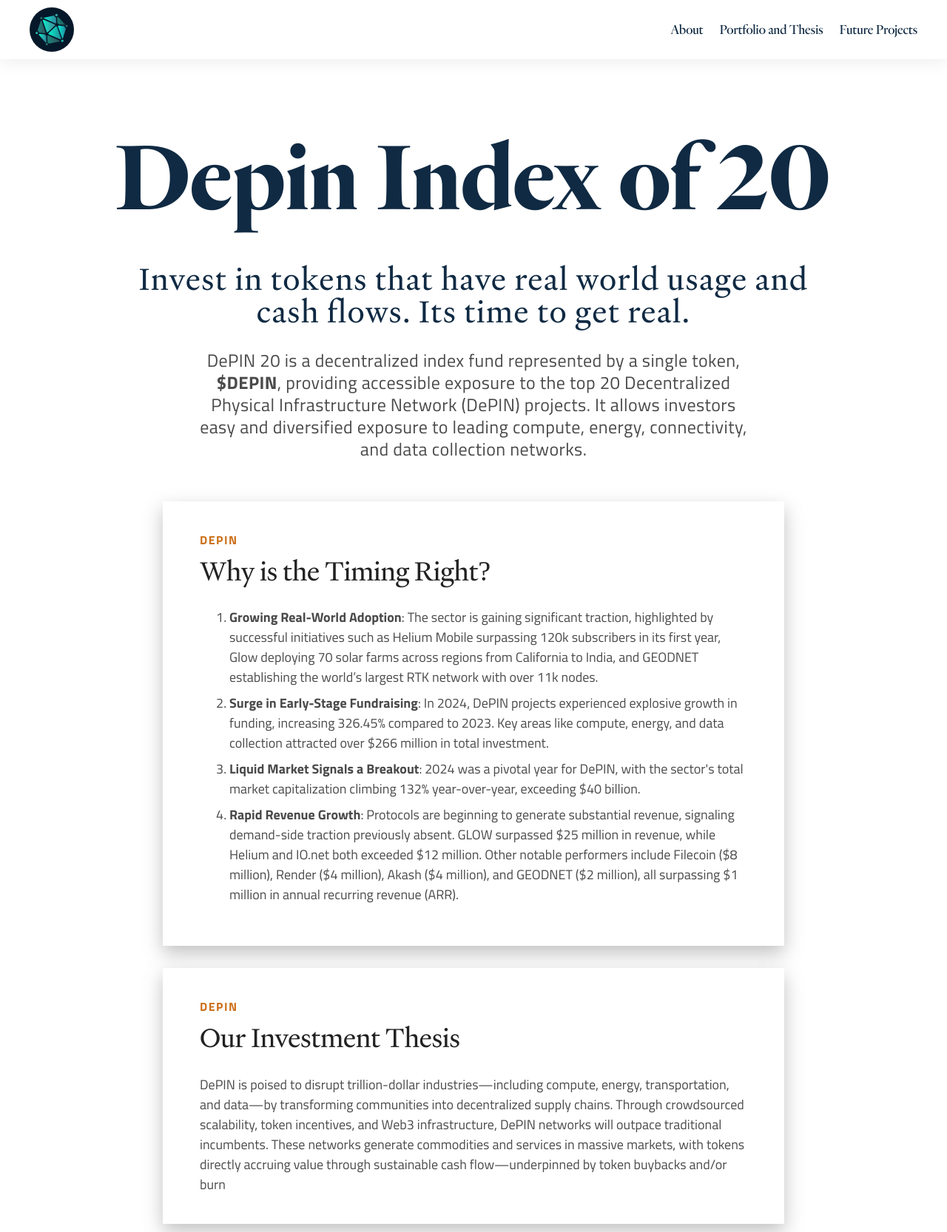
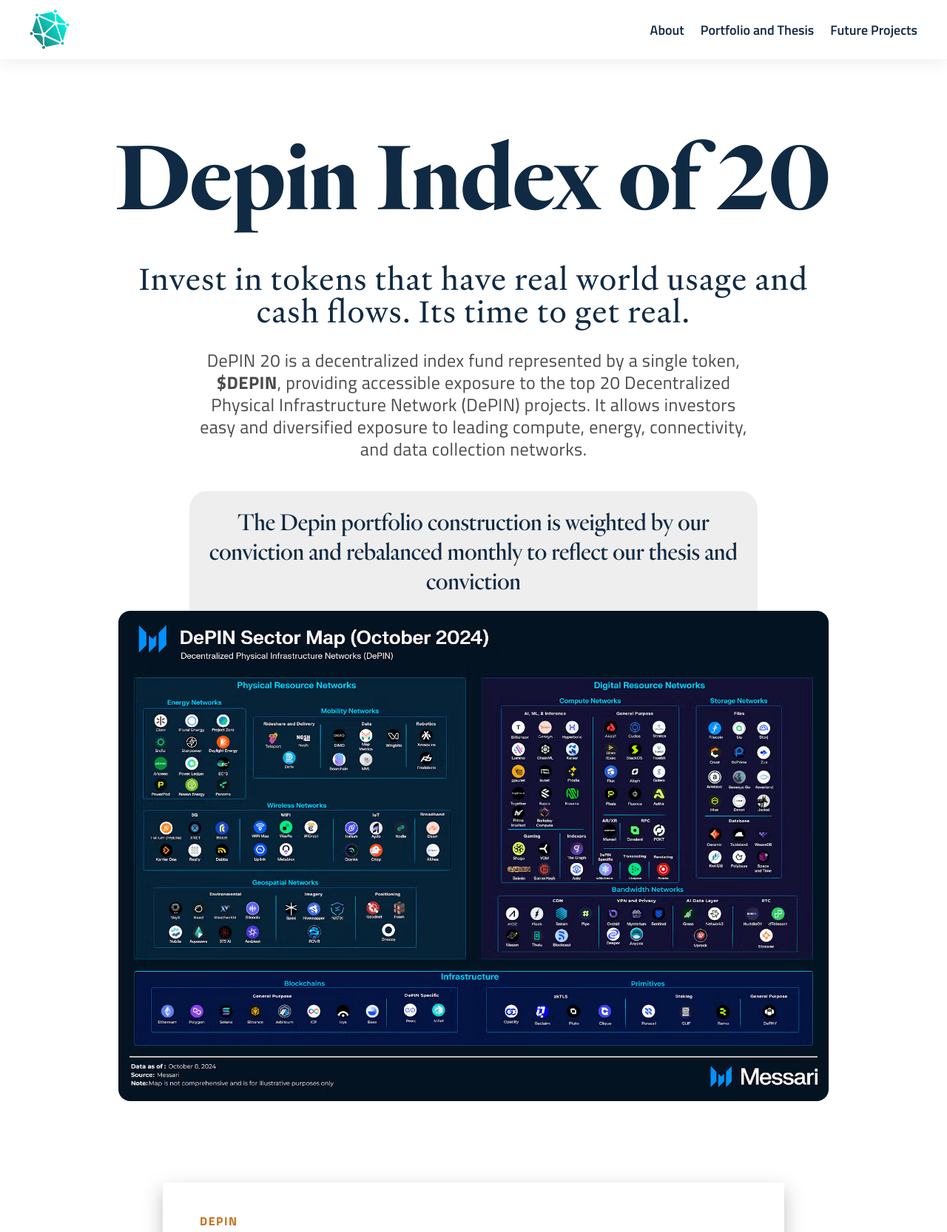
Before and after one commit to kmerkushev/demo3, a plain HTML site: page index.html in a window 1280 px wide. Shown: the top 1666 px of the page at 74% size. Drawn offline with Linux system fonts and the light colour scheme.

Commit message:
desktop ready

```diff
--- a/index.html
+++ b/index.html
@@ -37,7 +37,7 @@
 
     <header class="body__header header">
       <div class="header__inner">
-        <img width="60" height="60" class="header__logo" src="img/logo-round.svg" alt="DePIN logo">
+        <img width="54" height="54" class="header__logo" src="img/logo-nobg.svg" alt="DePIN logo">
         <ul class="header__links">
           <li class="header__link-wrapper"><a class="header__link" href="#about">About</a></li>
           <li class="header__link-wrapper"><a class="header__link" href="#portfolio">Portfolio and Thesis</a></li>
@@ -56,6 +56,11 @@
           <h1 class="hero__h1">Depin Index of 20</h1>
           <h2 class="hero__h2">Invest in tokens that have real world usage and cash flows. Its time to get real.</h2>
           <p class="hero__p">DePIN 20 is a decentralized index fund represented by a single token, <strong class="bold">$DEPIN</strong>, providing accessible exposure to the top 20 Decentralized Physical Infrastructure Network (DePIN) projects. It allows investors easy and  diversified exposure to leading compute, energy, connectivity, and data collection networks.</p>
+          <p class="hero__caption">
+            The Depin portfolio construction is weighted by our conviction and rebalanced monthly to reflect our thesis and conviction
+          </p>
+          <img class="hero__map" src="img/map.png" alt="Map of DePIN">
+
         </div>
       </section>
 
@@ -125,7 +130,7 @@
 
       <section class="main__port port" id="portfolio">
         <div class="port__inner">
-          <h2 class="port__h2">Our Target Portfolio and Thesis</h2>
+          <h2 class="port__h2">Our Target Portfolio and&nbsp;Thesis</h2>
 
           <article class="port__project project">
             <h3 class="port__h3">Geodnet</h3>
--- a/style.css
+++ b/style.css
@@ -487,7 +487,8 @@ img {
 }
 .header__link {
   position: relative;
-  font-family: Heldane-Display-Regular, serif;
+  font-family: Titillium Web, sans-serif;
+  font-weight: 600;
   color: #102A43;
   font-size: 18px;
   text-decoration: none;
@@ -607,6 +608,7 @@ img {
   flex-direction: column;
   align-items: center;
   padding-top: 170px;
+  padding-bottom: 90px;
 }
 .hero__inner {
   max-width: 1200px;
@@ -644,8 +646,26 @@ img {
   line-height: 1.25;
   letter-spacing: 0.4px;
   margin: 0;
-  margin-bottom: 36px;
+  margin-bottom: 0;
   max-width: 760px;
+}
+.hero__caption {
+  margin-top: 42px;
+  margin-bottom: -6px;
+  background-color: #EFEEEE;
+  padding: 24px;
+  border-radius: 24px 24px 0 0;
+  font-family: Heldane-Display-Regular, serif;
+  font-size: 32px;
+  font-weight: 400;
+  color: #102A43;
+  text-align: center;
+  max-width: 60%;
+  line-height: 1.25;
+}
+.hero__map {
+  max-width: 960px;
+  border-radius: 16px;
 }
 
 .port {
@@ -679,11 +699,11 @@ img {
   max-width: 940px;
 }
 .port__h3 {
-  font-family: Heldane-Display-Bold, serif;
-  font-weight: 700;
+  font-family: Heldane-Display-Regular, serif;
+  font-weight: 400;
   text-align: center;
   color: #102A43;
-  font-size: 58px;
+  font-size: 64px;
   line-height: 1;
   letter-spacing: 1.28px;
   margin: 0;
```
Also changed, not shown: img/logo-nobg.svg (added), img/map.png (added).
